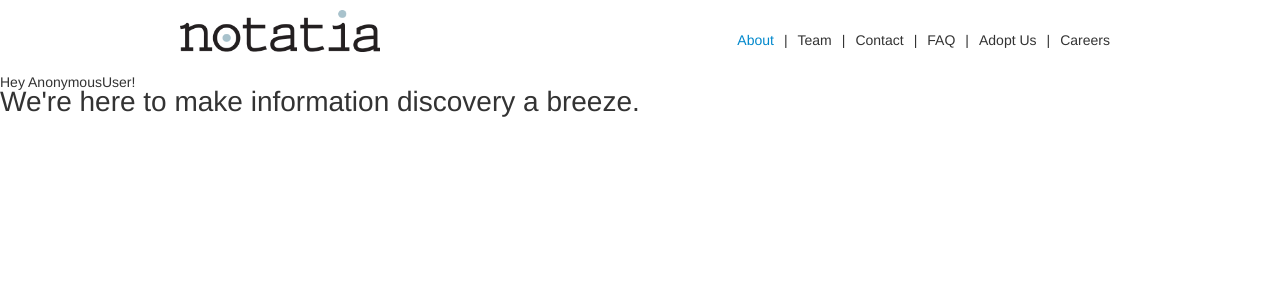
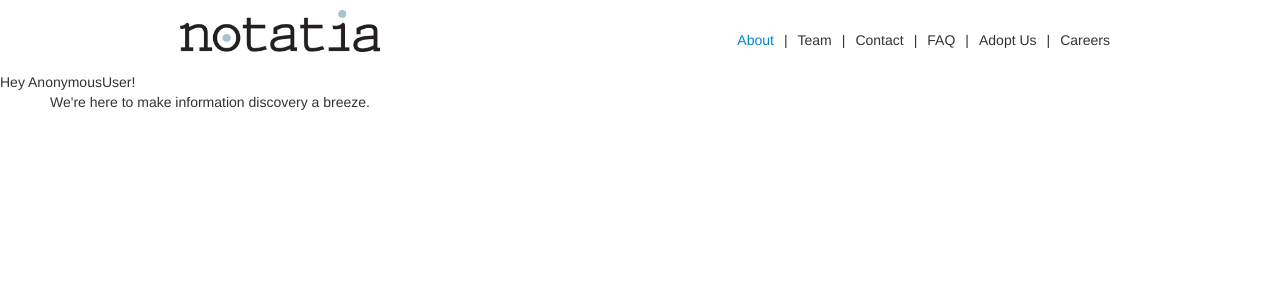
Before and after one commit to etanzapinsky/notatia, a Django app: page /about/ in a window 1280 px wide. Shown: the top 300 px of the page. Run offline with Django 3.2, Linux system fonts and the light colour scheme; some libraries are stand-ins or nearby versions.

Commit message:
formatting about.html

```diff
--- a/webapp/web/static/css/style.css
+++ b/webapp/web/static/css/style.css
@@ -57,7 +57,7 @@ button {
 }
 
 #info {
-	float: center;
-	font-size: 2em;
+	margin-left: 50px;
+	font-size: 1em;
 
 }
```
